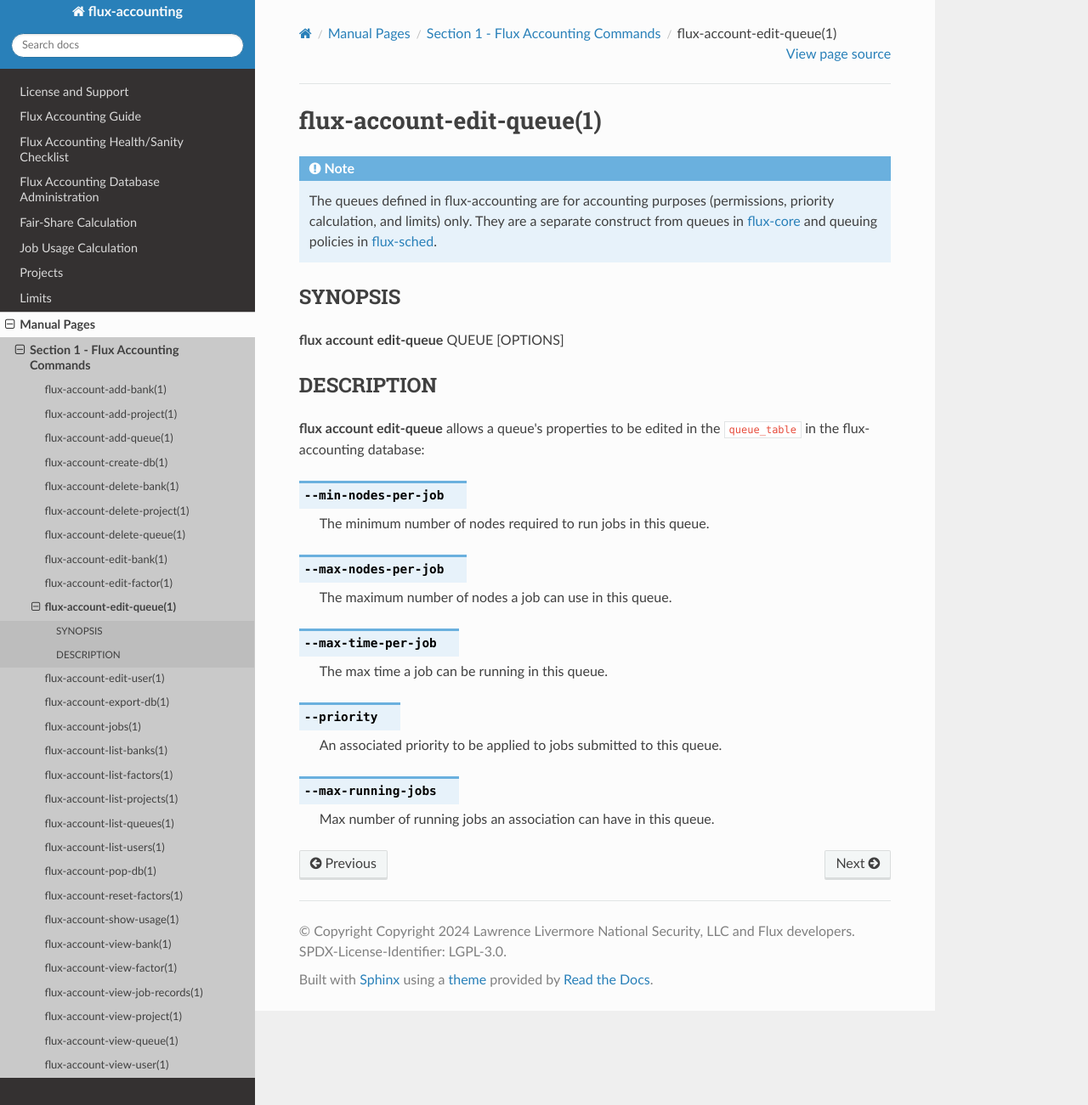
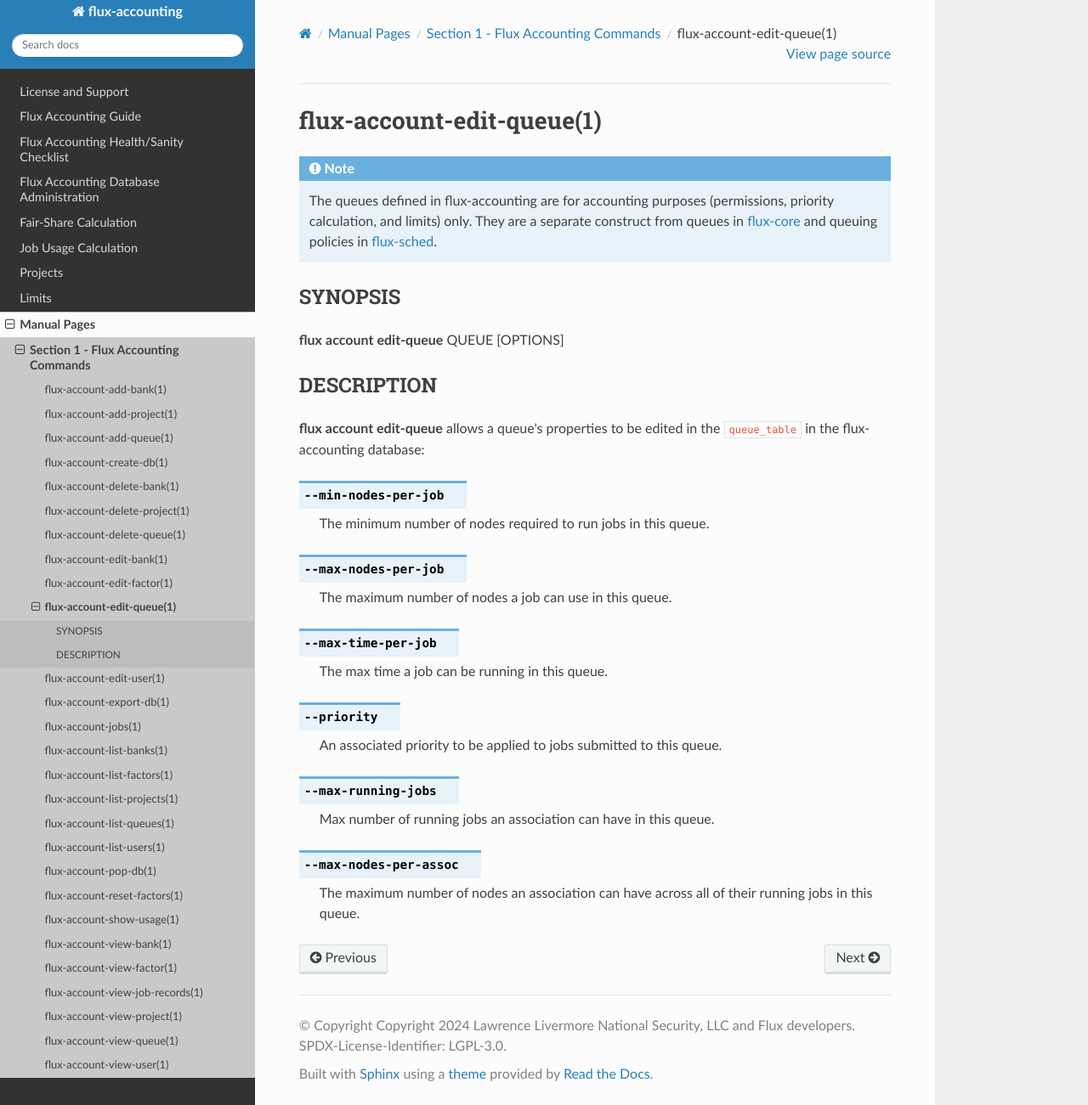
Before and after one commit to flux-framework/flux-accounting, a Sphinx documentation site: the page built from doc/man1/flux-account-edit-queue.rst, in a window 1280 px wide and 1301 px high. Shown: the whole window at 85% size. Built offline with Sphinx 7.4.7 and the Read the Docs theme 3.1.0, drawn with Linux system fonts in a browser that asks for light colours; pages that are not in the unit, such as notebooks, are missing from menus.

Commit message:
doc: add --max-nodes-per-assoc to man(1) pages
Problem: The add-queue(1) and edit-queue(1) man pages do not list
--max-nodes-per-assoc as an optional argument.

Add --max-nodes-per-assoc as one of the options to both the
add-queue(1) and edit-queue(1) man pages.

```diff
--- a/doc/man1/flux-account-add-queue.rst
+++ b/doc/man1/flux-account-add-queue.rst
@@ -44,6 +44,11 @@ each queue:
 
     Max number of running jobs an association can have in this queue.
 
+.. option:: --max-nodes-per-assoc
+
+    The maximum number of nodes an association can have across all of their
+    running jobs in this queue.
+
 .. _flux-core: https://flux-framework.readthedocs.io/projects/flux-core/en/latest/man5/flux-config-queues.html
 
 .. _flux-sched: https://flux-framework.readthedocs.io/projects/flux-sched/en/latest/man5/flux-config-sched-fluxion-qmanager.html
--- a/doc/man1/flux-account-edit-queue.rst
+++ b/doc/man1/flux-account-edit-queue.rst
@@ -43,6 +43,11 @@ the ``queue_table`` in the flux-accounting database:
 
     Max number of running jobs an association can have in this queue.
 
+.. option:: --max-nodes-per-assoc
+
+    The maximum number of nodes an association can have across all of their
+    running jobs in this queue.
+
 .. _flux-core: https://flux-framework.readthedocs.io/projects/flux-core/en/latest/man5/flux-config-queues.html
 
 .. _flux-sched: https://flux-framework.readthedocs.io/projects/flux-sched/en/latest/man5/flux-config-sched-fluxion-qmanager.html
```
